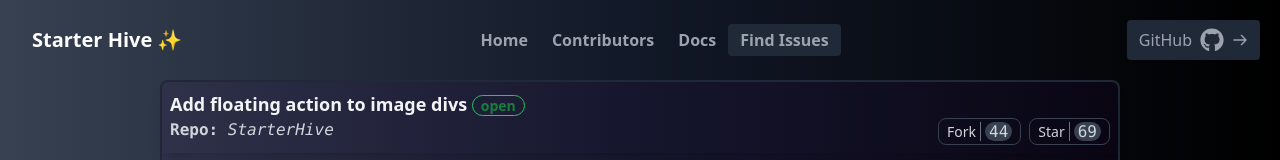
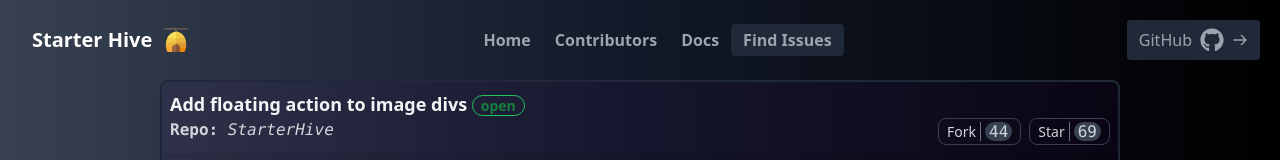
Before and after one commit to ArslanYM/StarterHive, a React (Vite) app in the folder web/: page /issues in a window 1280 px wide. Shown: the top 160 px of the page. Built offline with nearby package versions, Linux system fonts and the light colour scheme.

Commit message:
Logo added

```diff
--- a/web/src/layouts/Header.jsx
+++ b/web/src/layouts/Header.jsx
@@ -2,6 +2,7 @@
 import React from "react";
 import { Link, useLocation } from "react-router-dom";
 import { FaGithub } from "react-icons/fa";
+import logo from "../assets/hive.svg"
 
 const Header = () => {
   const location = useLocation();
@@ -25,7 +26,8 @@ const Header = () => {
           </Link>
         </nav>
         <Link to="/" className="flex order-first  title-font font-medium items-center text-white  mb-4 md:mb-0">
-          <span className="ml-3 text-xl  font-bold cursor-pointer">Starter Hive ✨</span>
+          <span className="ml-3 text-xl  font-bold cursor-pointer">Starter Hive </span>
+          <img src={logo} alt="Logo" className="ml-3 w-6" />
         </Link>
         <div className=" inline-flex ">
           <button className="inline-flex bg-gray-800 py-2 px-3 focus:outline-none duration-300 hover:bg-gray-700 rounded text-base mt-4 md:mt-0">
```
